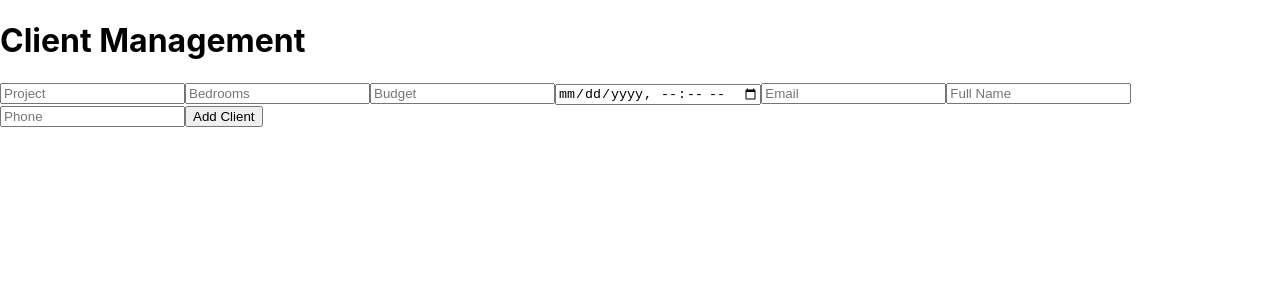
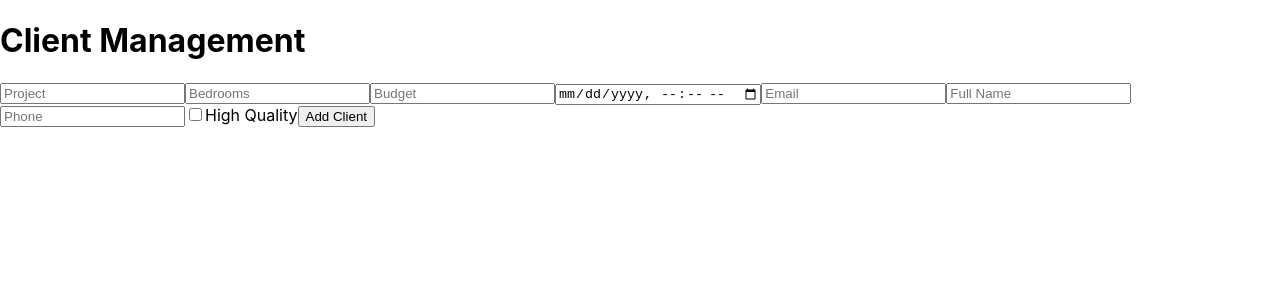
Before and after one commit to BenjaminKakai/simpleworkfrontend, a React (Create React App) app: page / in a window 1280 px wide. Shown: the top 300 px of the page. Built offline with nearby package versions, Linux system fonts and the light colour scheme.

Commit message:
Updated the client form

```diff
--- a/src/ClientForm.js
+++ b/src/ClientForm.js
@@ -11,13 +11,21 @@ const ClientForm = () => {
     email: '',
     fullname: '',
     phone: '',
+    quality: 'low', // Default to 'low' quality
   });
 
   const handleChange = (e) => {
-    setClient({
-      ...client,
-      [e.target.name]: e.target.value,
-    });
+    if (e.target.type === 'checkbox') {
+      setClient({
+        ...client,
+        quality: e.target.checked ? 'high' : 'low',
+      });
+    } else {
+      setClient({
+        ...client,
+        [e.target.name]: e.target.value,
+      });
+    }
   };
 
   const handleSubmit = async (e) => {
@@ -32,13 +40,17 @@ const ClientForm = () => {
 
   return (
     <form onSubmit={handleSubmit}>
-      <input type="text" name="project" placeholder="Project" value={client.project} onChange={handleChange} />
-      <input type="number" name="bedrooms" placeholder="Bedrooms" value={client.bedrooms} onChange={handleChange} />
-      <input type="number" name="budget" placeholder="Budget" value={client.budget} onChange={handleChange} />
-      <input type="datetime-local" name="schedule" placeholder="Schedule" value={client.schedule} onChange={handleChange} />
-      <input type="email" name="email" placeholder="Email" value={client.email} onChange={handleChange} />
-      <input type="text" name="fullname" placeholder="Full Name" value={client.fullname} onChange={handleChange} />
-      <input type="text" name="phone" placeholder="Phone" value={client.phone} onChange={handleChange} />
+      <input type="text" name="project" placeholder="Project" value={client.project} onChange={handleChange} required />
+      <input type="number" name="bedrooms" placeholder="Bedrooms" value={client.bedrooms} onChange={handleChange} required />
+      <input type="number" name="budget" placeholder="Budget" value={client.budget} onChange={handleChange} required />
+      <input type="datetime-local" name="schedule" placeholder="Schedule" value={client.schedule} onChange={handleChange} required />
+      <input type="email" name="email" placeholder="Email" value={client.email} onChange={handleChange} required />
+      <input type="text" name="fullname" placeholder="Full Name" value={client.fullname} onChange={handleChange} required />
+      <input type="text" name="phone" placeholder="Phone" value={client.phone} onChange={handleChange} required />
+      <label>
+        <input type="checkbox" name="quality" checked={client.quality === 'high'} onChange={handleChange} />
+        High Quality
+      </label>
       <button type="submit">Add Client</button>
     </form>
   );
```
